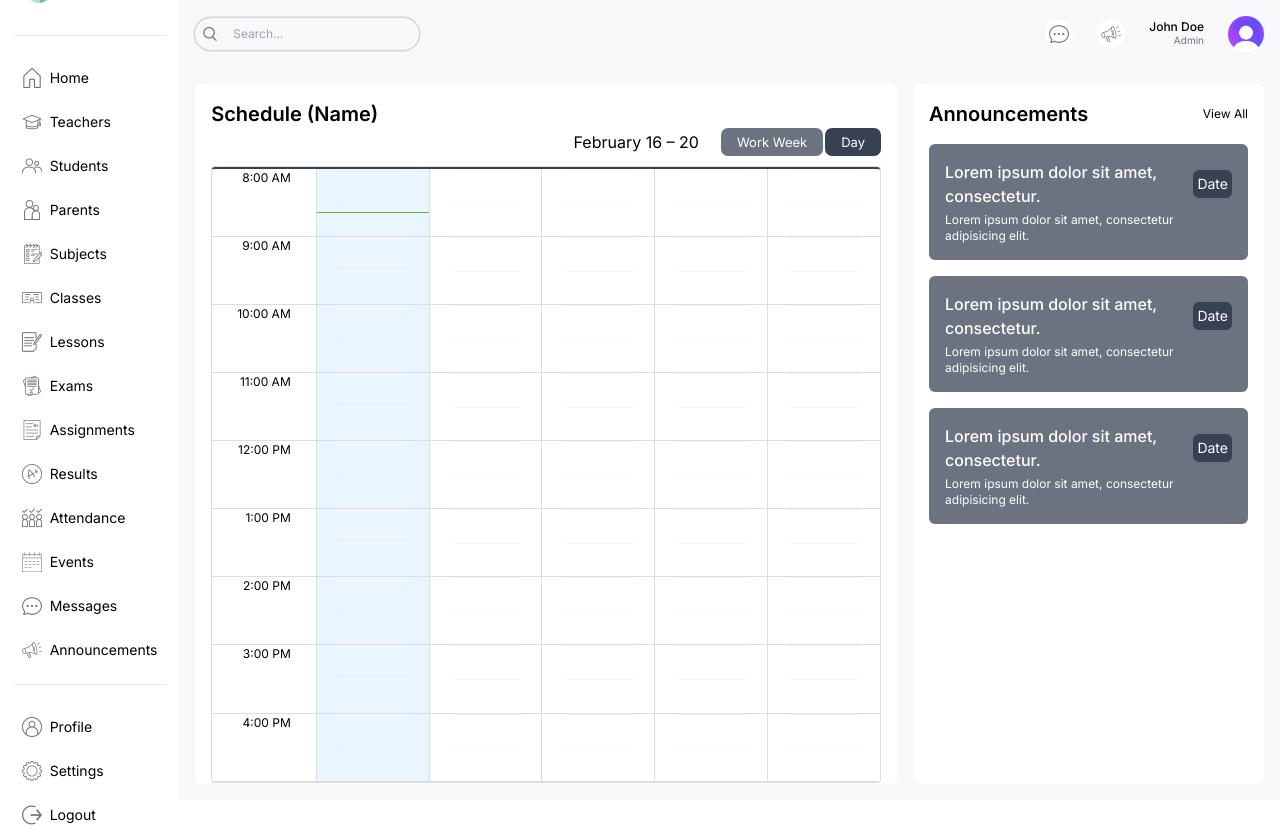
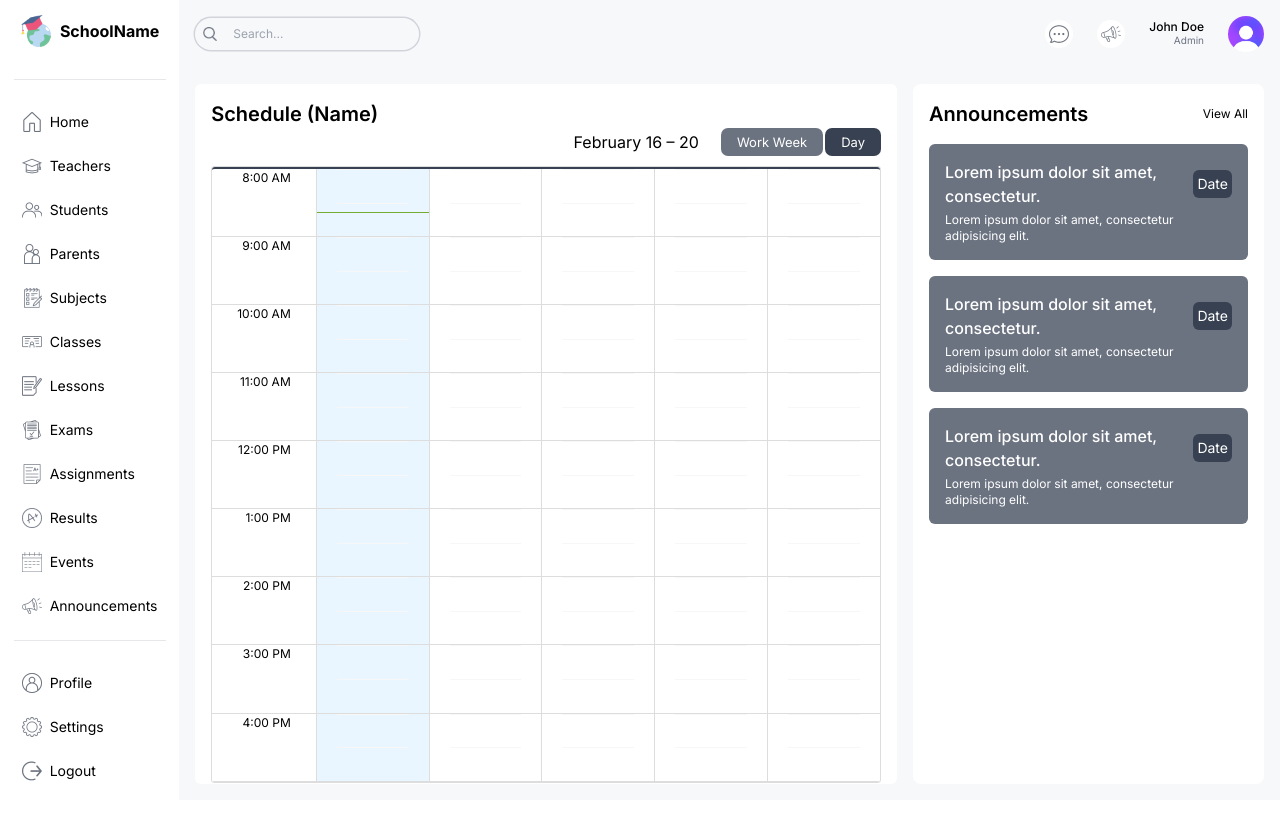
Before and after one commit to ArbabAhmed20/school-management-app, a Next.js app: page /parent in a window 1280 px wide. After the commit the page ends 800 px from the top, so only its background shows below. Built offline with nearby package versions, Linux system fonts and the light colour scheme.

Commit message:
FrontEnd Done and Rollback Some Changes

```diff
--- a/src/app/page.tsx
+++ b/src/app/page.tsx
@@ -1,7 +1,6 @@
 import Image from "next/image";
+import { redirect } from 'next/navigation';
 
 export default function Home() {
-  return (
-    <div>Home</div>
-  );
+  redirect("/admin");
 }
--- a/src/components/Menu.tsx
+++ b/src/components/Menu.tsx
@@ -66,24 +66,24 @@ const menuItems = [
                 href: "/list/results",
                 visible: ["admin", "teacher", "student", "parent"],
             },
-            {
-                icon: "/attendance.png",
-                label: "Attendance",
-                href: "/list/attendance",
-                visible: ["admin", "teacher", "student", "parent"],
-            },
+            // {
+            //     icon: "/attendance.png",
+            //     label: "Attendance",
+            //     href: "/list/attendance",
+            //     visible: ["admin", "teacher", "student", "parent"],
+            // },
             {
                 icon: "/calendar.png",
                 label: "Events",
                 href: "/list/events",
                 visible: ["admin", "teacher", "student", "parent"],
             },
-            {
-                icon: "/message.png",
-                label: "Messages",
-                href: "/list/messages",
-                visible: ["admin", "teacher", "student", "parent"],
-            },
+            // {
+            //     icon: "/message.png",
+            //     label: "Messages",
+            //     href: "/list/messages",
+            //     visible: ["admin", "teacher", "student", "parent"],
+            // },
             {
                 icon: "/announcement.png",
                 label: "Announcements",
```
